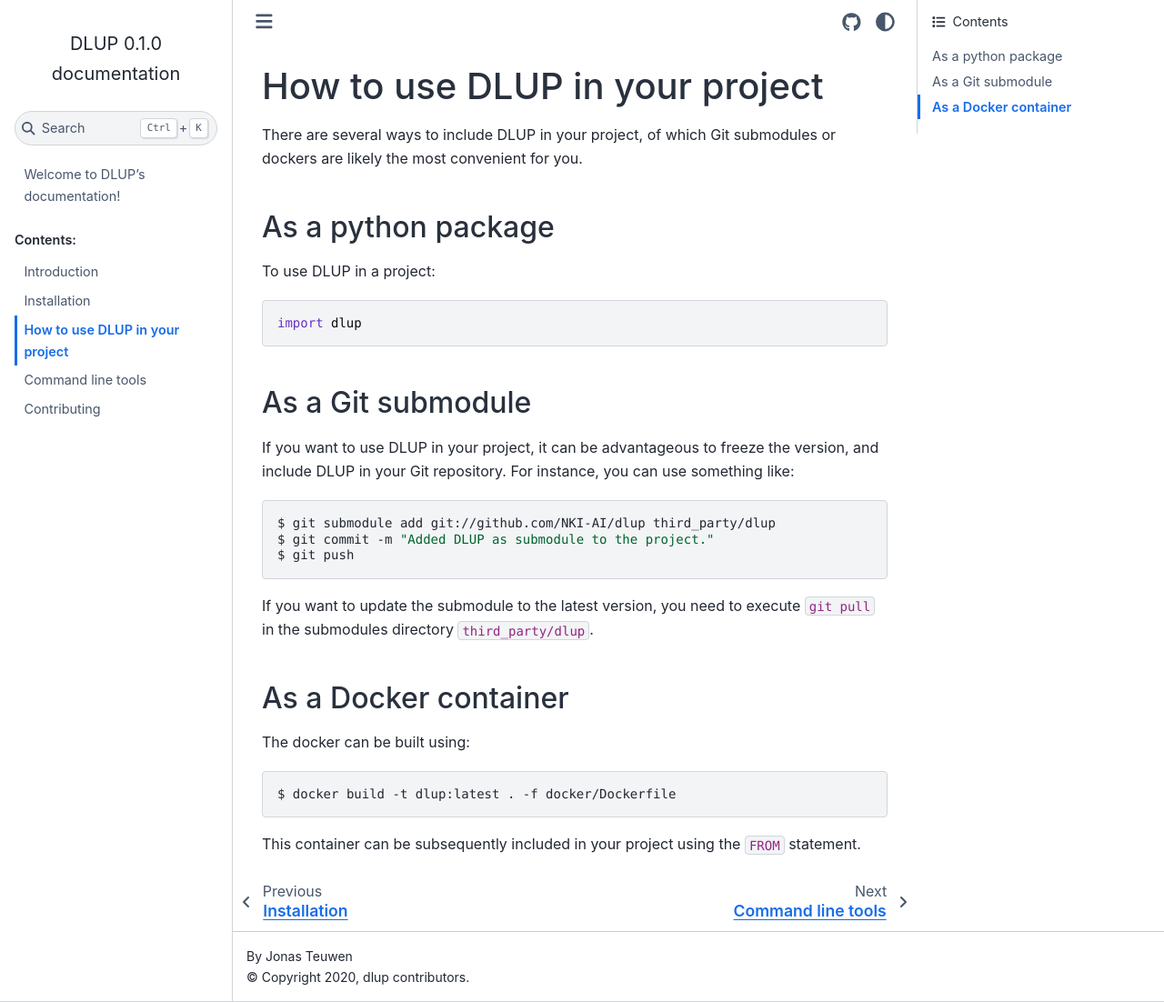
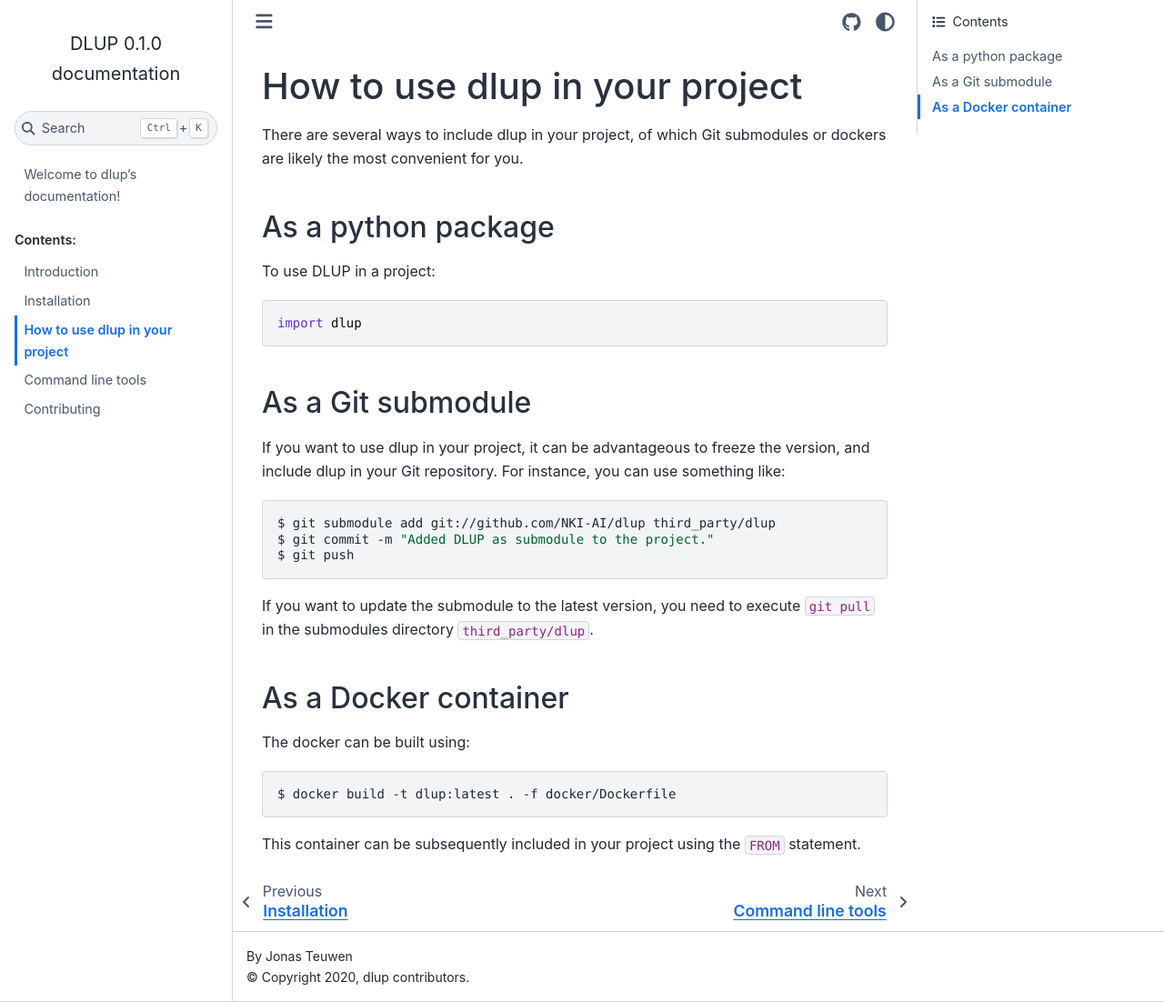
Before and after one commit to NKI-AI/dlup, a Sphinx documentation site: the page built from docs/usage.rst, in a window 1280 px wide and 1102 px high. Shown: the whole window at 91% size. Built offline with Sphinx 7.4.7 and the Sphinx Book theme 1.1.4, drawn with Linux system fonts in a browser that asks for light colours; pages that are not in the unit, such as notebooks, are missing from menus.

```diff
--- a/docs/cli.rst
+++ b/docs/cli.rst
@@ -1,7 +1,7 @@
 Command line tools
 ==================
 
-DLUP provides several command-line tools, all starting with :code:`dlup <command>`. The documentation can
+Dlup provides several command-line tools, all starting with :code:`dlup <command>`. The documentation can
 be found using :code:`dlup --help` or similar with the subcommands.
 
 WSI CLI
--- a/docs/index.rst
+++ b/docs/index.rst
@@ -1,4 +1,4 @@
-Welcome to DLUP's documentation!
+Welcome to dlup's documentation!
 ======================================
 
 .. toctree::
--- a/docs/readme.rst
+++ b/docs/readme.rst
@@ -1,5 +1,5 @@
 Introduction
 ============
 
-Deep Learning Utilities for Pathology (DLUP) offers a set of of utilities to ease the process of running Deep Learning algorithms on
+Deep Learning Utilities for Pathology (dlup) offers a set of of utilities to ease the process of running Deep Learning algorithms on
 Whole Slide Images.
--- a/docs/usage.rst
+++ b/docs/usage.rst
@@ -1,6 +1,6 @@
-How to use DLUP in your project
+How to use dlup in your project
 ===============================
-There are several ways to include DLUP in your project, of which Git submodules or dockers are likely
+There are several ways to include dlup in your project, of which Git submodules or dockers are likely
 the most convenient for you.
 
 
@@ -15,7 +15,7 @@ To use DLUP in a project:
 
 As a Git submodule
 ------------------
-If you want to use DLUP in your project, it can be advantageous to freeze the version, and include DLUP
+If you want to use dlup in your project, it can be advantageous to freeze the version, and include dlup
 in your Git repository. For instance, you can use something like:
 
 .. code-block:: console
```
